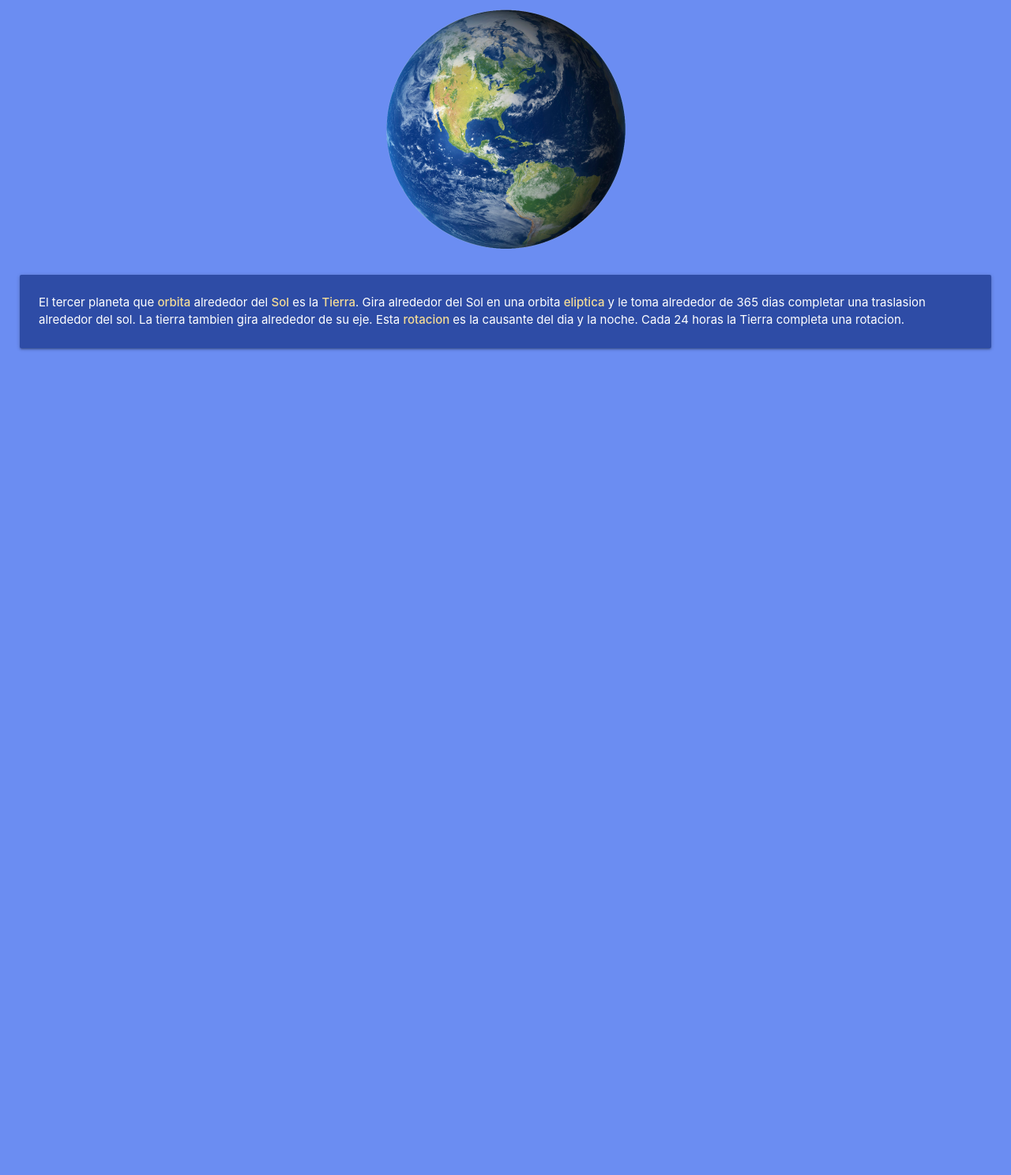
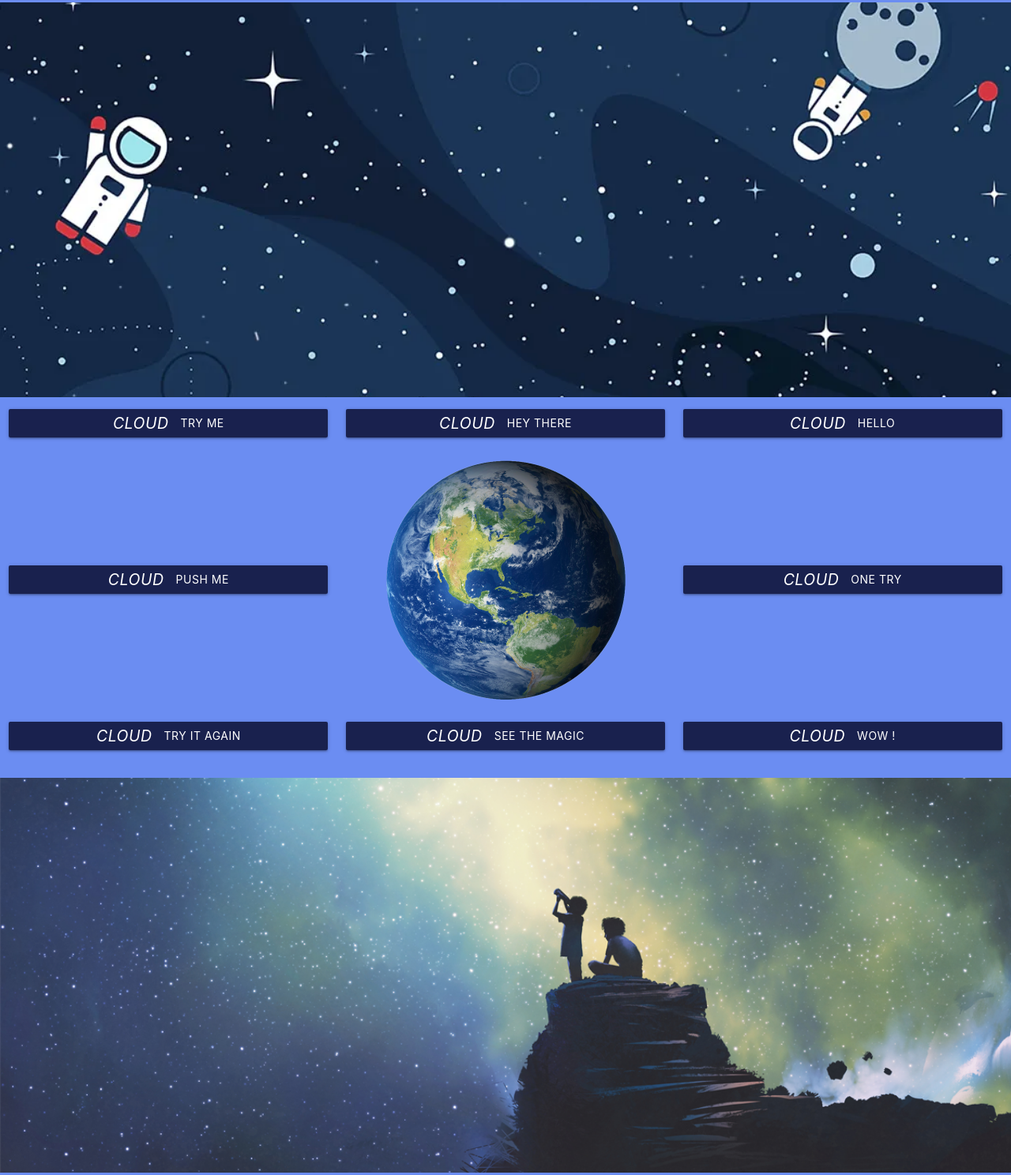
Before and after one commit to cr7st74n/Planet_Earth-Design-Project, a plain HTML site: page index.html in a window 1280 px wide. Shown: the part 367-1855 px from the top of the page at 79% size. Before the commit the page ends 833 px from the top, so only its background shows below. Drawn offline with nearby package versions, Linux system fonts and the light colour scheme.

Commit message:
updating the desing CSS file

```diff
--- a/CSS/desing.css
+++ b/CSS/desing.css
@@ -36,6 +36,18 @@ strong{
     background-color: #2E4CA6;
 }
 
+.btn{
+    display: flex;
+    align-items: center;
+    justify-content: center;
+    background-color: #19214E;
+}
+
+#Center-Part{
+    display: flex;
+    align-items: center;
+}
+
 #hide {
     /* display: ; */
 }
--- a/JS/app.js
+++ b/JS/app.js
@@ -0,0 +1,14 @@
+$(document).ready(function(){
+    $('.parallax').parallax();
+  });
+
+
+let tags = document.querySelectorAll("strong");
+
+tags.forEach((tag) =>{
+    tag.addEventListener("click", (e)=>{
+        let msg = new SpeechSynthesisUtterance("hello");
+        msg.text = e.target.innerText;
+        speechSynthesis.speak(msg);
+    })
+})
--- a/index.html
+++ b/index.html
@@ -25,9 +25,57 @@
             </p>
         </div>
 
-        <div id="earth" >
-            <img src="CSS/img/planet.png"  alt="">
+
+        <div class="parallax-container">
+            <div class="parallax"><img src="CSS/img/space1.webp" class="responsive-img"></div>
         </div>
+
+        <div class="section whitem #6B8DF2 ">
+
+            <div class="row">
+                <div class="col s4">
+                    <a class="waves-effect waves-light btn #F4DC97"><i class="material-icons left">cloud</i>try me</a>
+                </div>
+
+                <div class="col s4">
+                    <a class="waves-effect waves-light btn #F4DC97"><i class="material-icons left">cloud</i>hey there</a>
+                </div>
+                <div class="col s4">
+                    <a class="waves-effect waves-light btn"><i class="material-icons left">cloud</i>hello</a>
+                </div>
+            </div>
+            <div class="row" id="Center-Part">
+                <div class="col s4">
+                    <a class="waves-effect waves-light btn"><i class="material-icons left">cloud</i>push me</a>
+                </div>
+                <div class="col s4">
+                    <div id="earth" >
+                        <img src="CSS/img/planet.png"  alt="">
+                    </div>
+                </div>
+                <div class="col s4">
+                    <a class="waves-effect waves-light btn"><i class="material-icons left">cloud</i>one try</a>
+                </div>
+            </div>
+            <div class="row">
+                <div class="col s4">
+                    <a class="waves-effect waves-light btn"><i class="material-icons left">cloud</i>try it again</a>
+                </div>
+                <div class="col s4">
+                    <a class="waves-effect waves-light btn"><i class="material-icons left">cloud</i>see the magic</a>
+                </div>
+                <div class="col s4">
+                    <a class="waves-effect waves-light btn"><i class="material-icons left">cloud</i>wow !</a>
+                </div>
+            </div>
+        </div>
+
+        <div class="parallax-container">
+            <div class="parallax">
+              <img src="CSS/img/space2.webp" alt="" class="responsive-img">
+            </div>
+          </div>
+
 
         <div class="Paragraph card-panel hoverable" id="hide">
             <p>
@@ -40,6 +88,8 @@
 
     </main>
 
+    <script type="text/javascript" src="https://code.jquery.com/jquery-3.2.1.min.js"></script>
+    <script src="https://cdnjs.cloudflare.com/ajax/libs/materialize/1.0.0/js/materialize.min.js"></script>
     <script src="JS/app.js"></script>
 </body>
 </html>
```
Also changed, not shown: CSS/img/space1.webp (added), CSS/img/space2.webp (added), CSS/img/space3.jpeg (added).
